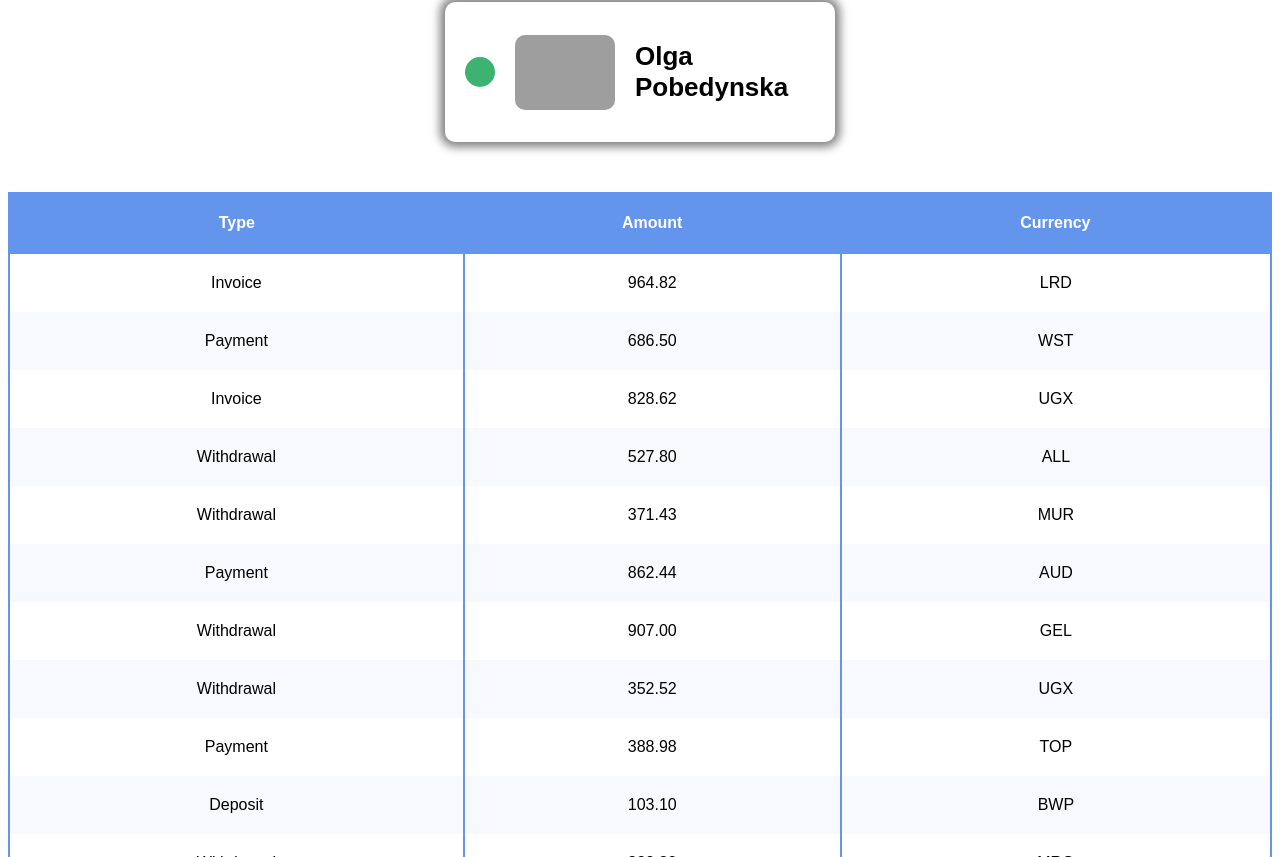
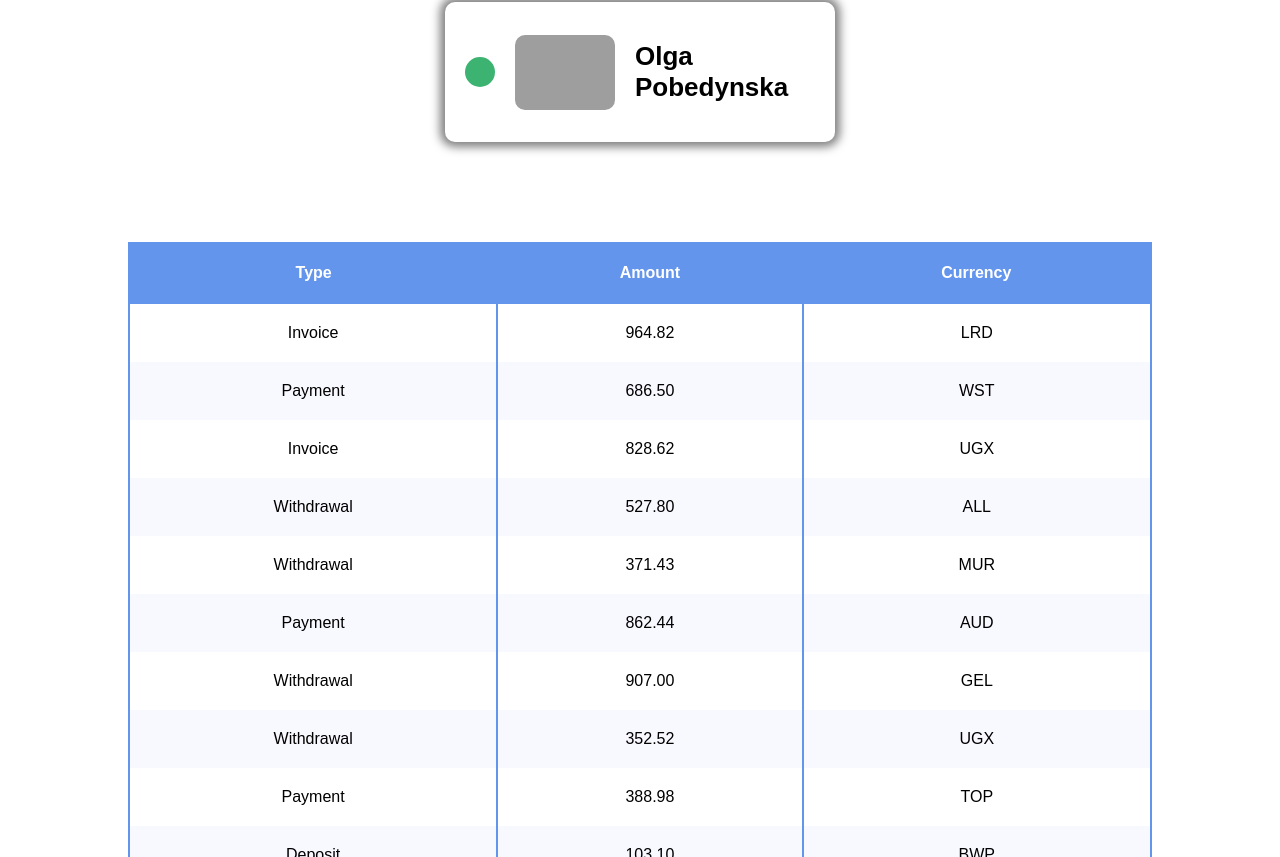
Before and after one commit to Dmitry-Karas/goit-react-hw-01-components, a React (Create React App) app: page / in a window 1280 px wide. Shown: the part 2103-2960 px from the top of the page. Built offline with nearby package versions, Linux system fonts and the light colour scheme; grey boxes are pictures that could not be loaded.

Commit message:
added container to table

```diff
--- a/src/components/TransactionHistory/TransactionHistory.js
+++ b/src/components/TransactionHistory/TransactionHistory.js
@@ -1,7 +1,9 @@
+import Container from "../Container/Container";
 import PropTypes from "prop-types";
 import s from "./TransactionHistory.module.css";
 
 const TransactionHistory = ({ items }) => (
+  <Container>
     <table className={s.transactionHistory}>
       <thead>
         <tr>
@@ -21,6 +23,7 @@ const TransactionHistory = ({ items }) => (
         ))}
       </tbody>
     </table>
+  </Container>
 );
 
 TransactionHistory.propTypes = {
```
Also changed, not shown: 1 other file (tests, documents, lock files or other folders). Lines whose indentation alone changed are shown as unchanged.
